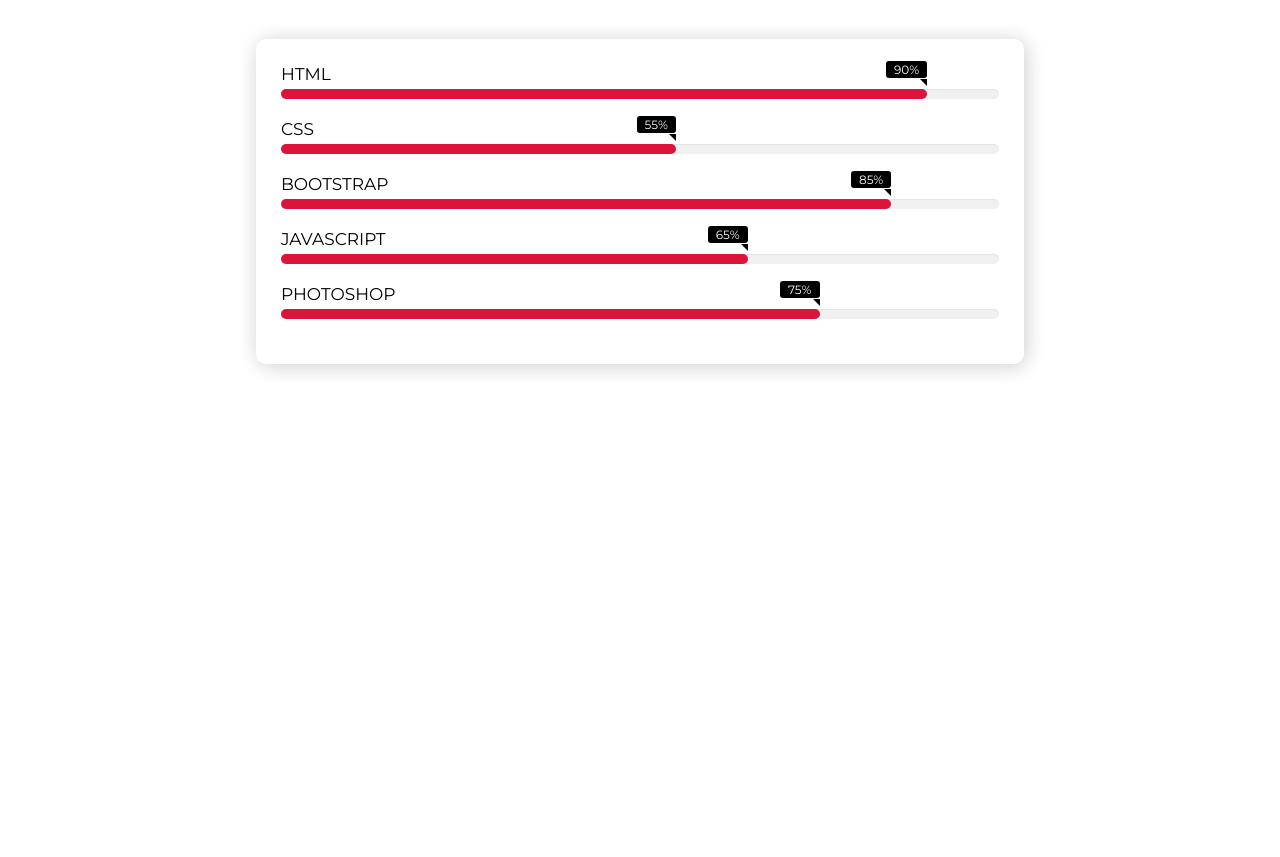
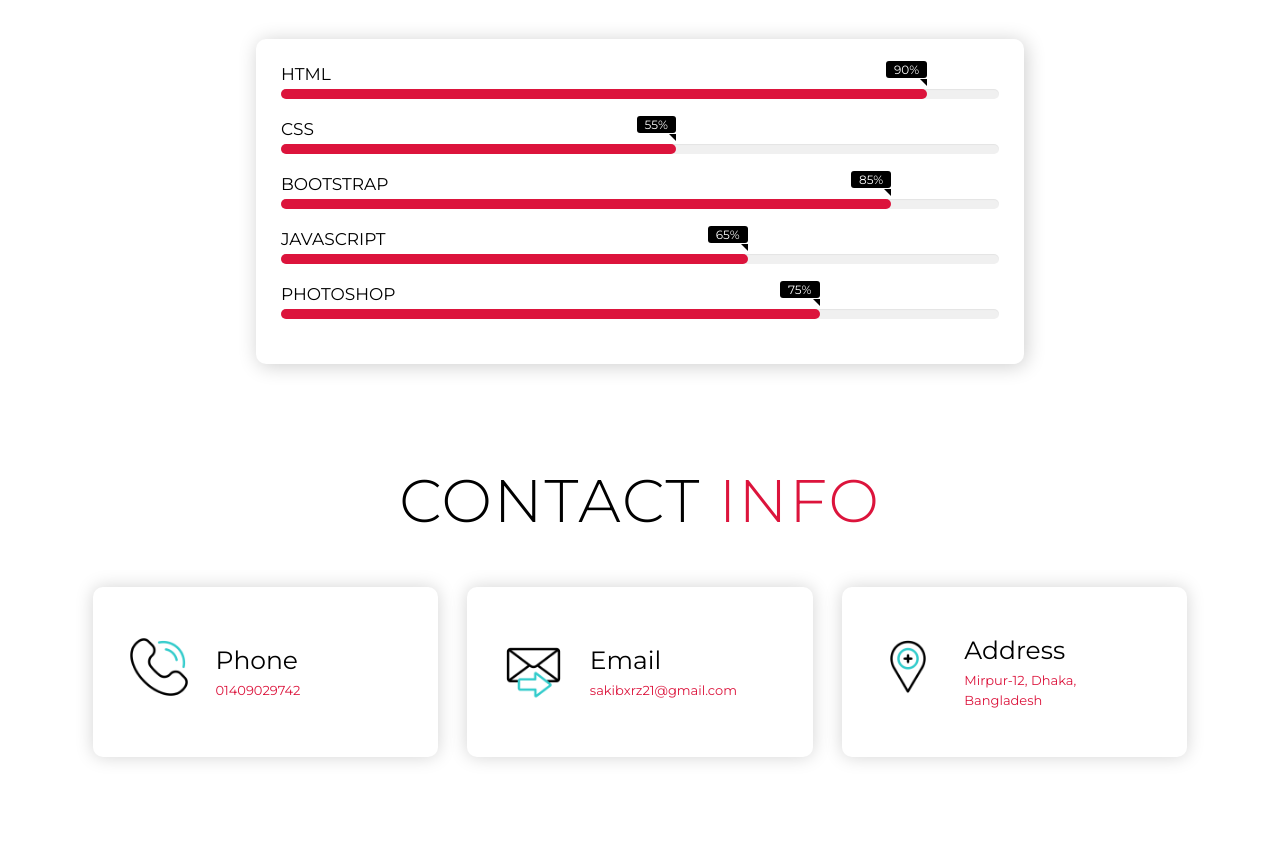
Before and after one commit to sakib-xrz/personal-portfolio, a plain HTML site: page index.html in a window 1280 px wide. Shown: the part 3807-4664 px from the top of the page. Before the commit the page ends 4271 px from the top, so only its background shows below. Drawn offline with Linux system fonts and the light colour scheme.

Commit message:
contact section done

```diff
--- a/index.html
+++ b/index.html
@@ -214,6 +214,40 @@
         </div>
       </div>
   </section>
+<!-- End Skill Section -->
+
+  <!-- Contact Section -->
+  <section id="contact">
+    <div class="contact container">
+      <div>
+        <h1 class="section-title">Contact <span>info</span></h1>
+      </div>
+      <div class="contact-items">
+        <div class="contact-item">
+          <div class="icon"><img src="icon/phone.gif" /></div>
+          <div class="contact-info">
+            <h1>Phone</h1>
+            <h2><a href="tel:+8801409029742">01409029742</a></h2>
+          </div>
+        </div>
+        <div class="contact-item">
+          <div class="icon"><img src="icon/email.gif" /></div>
+          <div class="contact-info">
+            <h1>Email</h1>
+            <h2><a href="mailto:sakibxrz21@gmail.com">sakibxrz21@gmail.com</a></h2>
+          </div>
+        </div>
+        <div class="contact-item">
+          <div class="icon"><img src="icon/location.gif" /></div>
+          <div class="contact-info">
+            <h1>Address</h1>
+            <h2><a target="_blank" href="https://goo.gl/maps/3xWyGEnhzDAxRHQq8">Mirpur-12, Dhaka, Bangladesh</a></h2>
+          </div>
+        </div>
+      </div>
+    </div>
+  </section>
+  <!-- End Contact Section -->
 
 
   <script src="./app.js"></script>
--- a/style.css
+++ b/style.css
@@ -474,9 +474,6 @@
 /* End About Section */
 
 /* Skill Section  */
-#skill{
-	margin-bottom: 100px;
-}
 #skill-title{
 	margin-bottom: 50px;
 }
@@ -599,6 +596,12 @@
 /* End Skill Section */
 
 /* contact Section */
+#contact .container{
+	min-height: auto;
+}
+#contact .section-title{
+	margin-bottom: 50px;
+}
 #contact .contact {
 	flex-direction: column;
 	max-width: 1200px;
@@ -606,7 +609,7 @@
 	width: 90%;
 }
 #contact .contact-items {
-	/* max-width: 400px; */
+	margin-top: 50px;
 	width: 100%;
 }
 #contact .contact-item {
@@ -640,6 +643,12 @@
 	font-size: 1.3rem;
 	line-height: 2rem;
 	font-weight: 500;
+}
+#contact .contact-info a {
+    font-size: 1.3rem;
+    line-height: 2rem;
+    font-weight: 500;
+	color: #DC143C;
 }
 /*End contact Section */
 
@@ -741,6 +750,15 @@
 	}
 	#skill .skill-bars {
 		width: 90%;
+	}
+	#contact{
+		margin-top: 100px;
+	}
+	#contact .contact-items {
+		margin-top: 0px;
+	}
+	#contact .section-title{
+		margin-bottom: 10px;
 	}
 }
 
```
Lines whose indentation alone changed are shown as unchanged.
